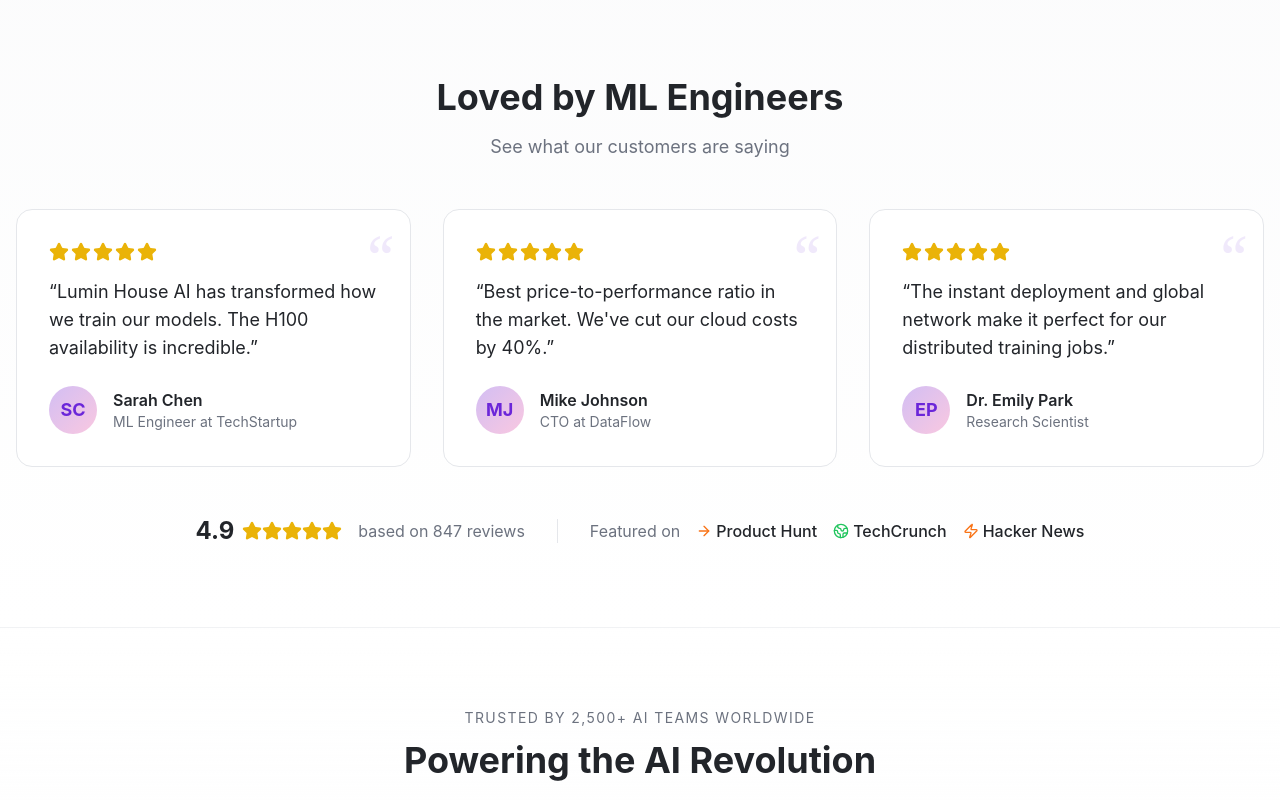
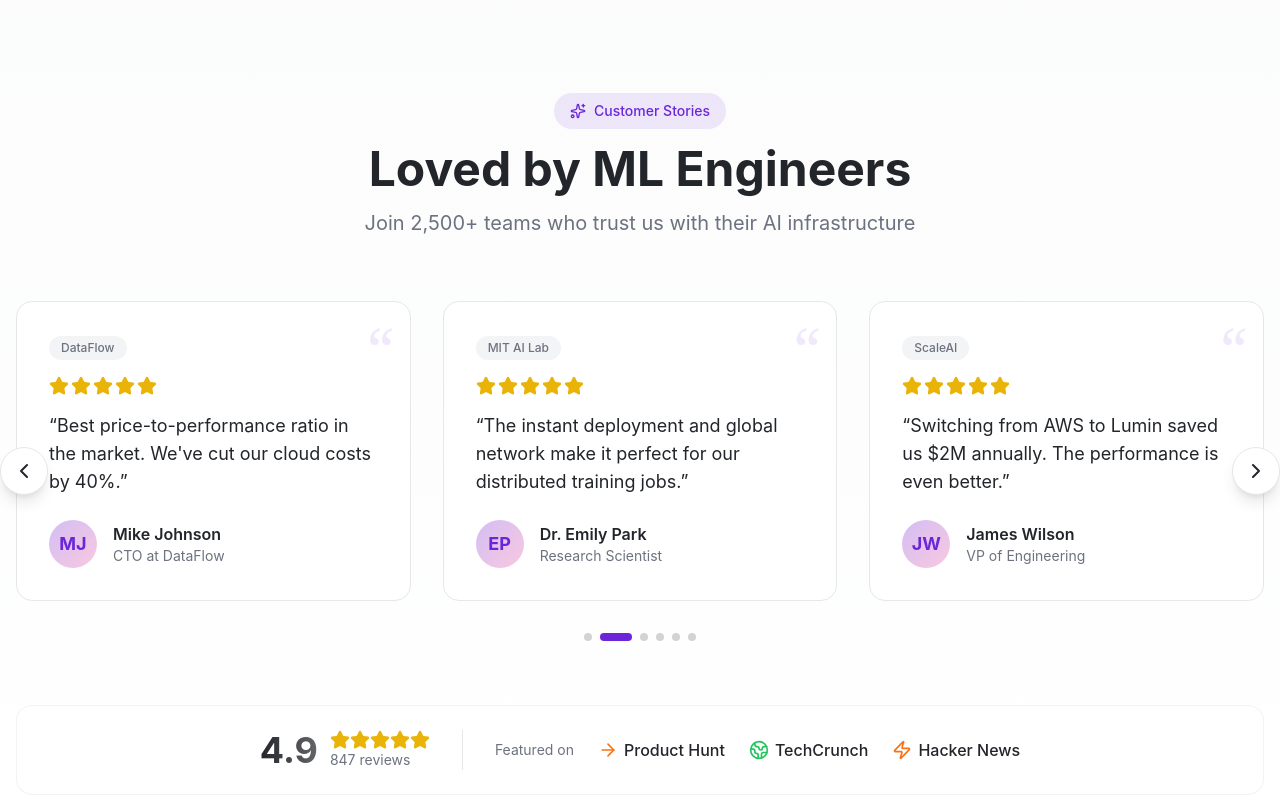
Before and after one commit to CaucasianWithoutCauc/lumin-house-ai, a Next.js app: page / in a window 1280 px wide. Shown: the part 3760-4560 px from the top of the page. Built offline with nearby package versions, Linux system fonts and the light colour scheme.

Commit message:
Add Revolut-style testimonial carousel with auto-scroll and more testimonials
Co-authored-by: CaucasianWithoutCauc <246939677+CaucasianWithoutCauc@users.noreply.github.com>

```diff
--- a/app/page.tsx
+++ b/app/page.tsx
@@ -1,13 +1,13 @@
 "use client";
 
 import { Navbar } from "@/components/Navbar";
-import { useState } from "react";
+import { useState, useEffect, useCallback } from "react";
 import Image from "next/image";
 import {
   CheckCircle2, Zap, Globe2, ShieldCheck, Server, ArrowRight,
   Cpu, HardDrive, Gauge, Cloud, Database, Monitor,
   ChevronRight, Star, Users, Clock, MapPin, AlertTriangle,
-  Wallet, Building2, Award, Timer, Play
+  Wallet, Building2, Award, Timer, Play, ChevronLeft, Sparkles
 } from "lucide-react";
 import { motion, AnimatePresence } from "framer-motion";
 
@@ -319,25 +319,68 @@ const stats = [
   { value: "24/7", label: "Support", icon: Clock },
 ];
 
-// Testimonials
+// Testimonials - Extended for carousel
 const testimonials = [
   {
     quote: "Lumin House AI has transformed how we train our models. The H100 availability is incredible.",
     author: "Sarah Chen",
     role: "ML Engineer at TechStartup",
     avatar: "SC",
+    company: "TechStartup",
   },
   {
     quote: "Best price-to-performance ratio in the market. We've cut our cloud costs by 40%.",
     author: "Mike Johnson",
     role: "CTO at DataFlow",
     avatar: "MJ",
+    company: "DataFlow",
   },
   {
     quote: "The instant deployment and global network make it perfect for our distributed training jobs.",
     author: "Dr. Emily Park",
     role: "Research Scientist",
     avatar: "EP",
+    company: "MIT AI Lab",
+  },
+  {
+    quote: "Switching from AWS to Lumin saved us $2M annually. The performance is even better.",
+    author: "James Wilson",
+    role: "VP of Engineering",
+    avatar: "JW",
+    company: "ScaleAI",
+  },
+  {
+    quote: "The B200 SuperPods helped us train our 70B model 3x faster than expected.",
+    author: "Dr. Lisa Zhang",
+    role: "Chief Scientist",
+    avatar: "LZ",
+    company: "Anthropic",
+  },
+  {
+    quote: "24/7 support and 99.99% uptime. Exactly what enterprise AI needs.",
+    author: "Robert Kim",
+    role: "Director of MLOps",
+    avatar: "RK",
+    company: "Uber AI",
+  },
+];
+
+// Hero slides for carousel
+const heroSlides = [
+  {
+    title: "Deploy GPU Clusters in 60 Seconds",
+    subtitle: "No more waiting weeks for cloud quotas",
+    gradient: "from-purple-500 to-pink-500",
+  },
+  {
+    title: "Save 40% vs AWS & GCP",
+    subtitle: "Enterprise performance at startup prices",
+    gradient: "from-blue-500 to-cyan-500",
+  },
+  {
+    title: "99.99% Uptime Guaranteed",
+    subtitle: "Enterprise SLA backed by $10K credit",
+    gradient: "from-green-500 to-emerald-500",
   },
 ];
 
@@ -781,6 +824,193 @@ const PricingCalculator = () => {
             </button>
           </div>
         </div>
+      </div>
+    </section>
+  );
+};
+
+// Testimonials Carousel Component - Revolut-style with auto-scroll
+const TestimonialsCarousel = () => {
+  const [currentIndex, setCurrentIndex] = useState(0);
+  const [isAutoPlaying, setIsAutoPlaying] = useState(true);
+
+  const nextSlide = useCallback(() => {
+    setCurrentIndex((prev) => (prev + 1) % testimonials.length);
+  }, []);
+
+  const prevSlide = useCallback(() => {
+    setCurrentIndex((prev) => (prev - 1 + testimonials.length) % testimonials.length);
+  }, []);
+
+  // Auto-advance carousel
+  useEffect(() => {
+    if (!isAutoPlaying) return;
+    const interval = setInterval(nextSlide, 5000);
+    return () => clearInterval(interval);
+  }, [isAutoPlaying, nextSlide]);
+
+  // Get visible testimonials (3 at a time on desktop)
+  const getVisibleTestimonials = () => {
+    const visible = [];
+    for (let i = 0; i < 3; i++) {
+      const index = (currentIndex + i) % testimonials.length;
+      visible.push({ ...testimonials[index], originalIndex: index });
+    }
+    return visible;
+  };
+
+  return (
+    <section className="py-16 sm:py-24 bg-gradient-to-b from-muted/30 to-background overflow-hidden">
+      <div className="container mx-auto px-4">
+        <div className="text-center mb-12 sm:mb-16">
+          <motion.div
+            initial={{ opacity: 0, scale: 0.9 }}
+            animate={{ opacity: 1, scale: 1 }}
+            className="inline-flex items-center gap-2 px-4 py-2 rounded-full bg-primary/10 text-primary text-sm font-medium mb-4"
+          >
+            <Sparkles className="h-4 w-4" />
+            Customer Stories
+          </motion.div>
+          <motion.h2
+            initial={{ opacity: 0, y: 20 }}
+            animate={{ opacity: 1, y: 0 }}
+            className="text-3xl sm:text-4xl md:text-5xl font-bold mb-4"
+          >
+            Loved by ML Engineers
+          </motion.h2>
+          <motion.p
+            initial={{ opacity: 0 }}
+            animate={{ opacity: 1 }}
+            transition={{ delay: 0.1 }}
+            className="text-lg sm:text-xl text-muted-foreground max-w-2xl mx-auto"
+          >
+            Join 2,500+ teams who trust us with their AI infrastructure
+          </motion.p>
+        </div>
+
+        {/* Carousel Container */}
+        <div
+          className="relative"
+          onMouseEnter={() => setIsAutoPlaying(false)}
+          onMouseLeave={() => setIsAutoPlaying(true)}
+        >
+          {/* Navigation Buttons */}
+          <button
+            onClick={prevSlide}
+            className="absolute left-0 top-1/2 -translate-y-1/2 -translate-x-4 z-10 h-12 w-12 rounded-full bg-card border border-border shadow-lg flex items-center justify-center hover:bg-accent transition-colors hidden md:flex"
+            aria-label="Previous testimonial"
+          >
+            <ChevronLeft className="h-6 w-6" />
+          </button>
+          <button
+            onClick={nextSlide}
+            className="absolute right-0 top-1/2 -translate-y-1/2 translate-x-4 z-10 h-12 w-12 rounded-full bg-card border border-border shadow-lg flex items-center justify-center hover:bg-accent transition-colors hidden md:flex"
+            aria-label="Next testimonial"
+          >
+            <ChevronRight className="h-6 w-6" />
+          </button>
+
+          {/* Testimonials Grid */}
+          <div className="grid grid-cols-1 md:grid-cols-3 gap-6 lg:gap-8">
+            <AnimatePresence mode="wait">
+              {getVisibleTestimonials().map((testimonial, index) => (
+                <motion.div
+                  key={`${testimonial.originalIndex}-${currentIndex}`}
+                  initial={{ opacity: 0, x: 50 }}
+                  animate={{ opacity: 1, x: 0 }}
+                  exit={{ opacity: 0, x: -50 }}
+                  transition={{ duration: 0.4, delay: index * 0.1 }}
+                  className="relative p-6 sm:p-8 rounded-2xl border border-border bg-card hover:border-primary/30 hover:shadow-xl transition-all group"
+                >
+                  {/* Quote mark */}
+                  <div className="absolute top-4 right-4 text-6xl text-primary/10 font-serif leading-none">&ldquo;</div>
+
+                  {/* Company badge */}
+                  <div className="inline-flex items-center px-3 py-1 rounded-full bg-muted text-xs font-medium text-muted-foreground mb-4">
+                    {testimonial.company}
+                  </div>
+
+                  {/* Stars */}
+                  <div className="flex items-center gap-0.5 mb-4">
+                    {[...Array(5)].map((_, i) => (
+                      <Star key={i} className="h-5 w-5 text-yellow-500 fill-yellow-500" />
+                    ))}
+                  </div>
+
+                  {/* Quote */}
+                  <p className="text-base sm:text-lg text-foreground mb-6 leading-relaxed relative z-10 line-clamp-4">
+                    &ldquo;{testimonial.quote}&rdquo;
+                  </p>
+
+                  {/* Author */}
+                  <div className="flex items-center mt-auto">
+                    <div className="h-12 w-12 rounded-full bg-gradient-to-br from-primary/30 to-pink-500/30 flex items-center justify-center text-primary font-bold text-lg mr-4 ring-2 ring-background group-hover:ring-primary/20 transition-all">
+                      {testimonial.avatar}
+                    </div>
+                    <div>
+                      <div className="font-semibold">{testimonial.author}</div>
+                      <div className="text-sm text-muted-foreground">{testimonial.role}</div>
+                    </div>
+                  </div>
+                </motion.div>
+              ))}
+            </AnimatePresence>
+          </div>
+
+          {/* Carousel Dots */}
+          <div className="flex justify-center gap-2 mt-8">
+            {testimonials.map((_, index) => (
+              <button
+                key={index}
+                onClick={() => setCurrentIndex(index)}
+                className={`h-2 rounded-full transition-all duration-300 ${
+                  index === currentIndex
+                    ? "w-8 bg-primary"
+                    : "w-2 bg-muted-foreground/30 hover:bg-muted-foreground/50"
+                }`}
+                aria-label={`Go to testimonial ${index + 1}`}
+              />
+            ))}
+          </div>
+        </div>
+
+        {/* Trustpilot-style rating banner */}
+        <motion.div
+          initial={{ opacity: 0, y: 20 }}
+          animate={{ opacity: 1, y: 0 }}
+          transition={{ delay: 0.5 }}
+          className="mt-12 sm:mt-16 flex flex-wrap items-center justify-center gap-6 sm:gap-8 p-6 rounded-2xl bg-card/50 border border-border/50"
+        >
+          <div className="flex items-center gap-3">
+            <div className="text-3xl sm:text-4xl font-bold bg-gradient-to-r from-foreground to-foreground/70 bg-clip-text text-transparent">4.9</div>
+            <div className="flex flex-col">
+              <div className="flex">
+                {[...Array(5)].map((_, i) => (
+                  <Star key={i} className="h-4 w-4 sm:h-5 sm:w-5 text-yellow-500 fill-yellow-500" />
+                ))}
+              </div>
+              <span className="text-xs sm:text-sm text-muted-foreground">847 reviews</span>
+            </div>
+          </div>
+          <div className="hidden sm:block h-10 w-px bg-border" />
+          <div className="flex flex-wrap items-center gap-4 sm:gap-6">
+            <span className="text-sm text-muted-foreground">Featured on</span>
+            <div className="flex items-center gap-4 sm:gap-6">
+              <span className="flex items-center gap-1.5 text-foreground font-medium text-sm sm:text-base hover:text-primary transition-colors cursor-pointer">
+                <ArrowRight className="h-4 w-4 sm:h-5 sm:w-5 text-orange-500" />
+                Product Hunt
+              </span>
+              <span className="flex items-center gap-1.5 text-foreground font-medium text-sm sm:text-base hover:text-primary transition-colors cursor-pointer">
+                <Globe2 className="h-4 w-4 sm:h-5 sm:w-5 text-green-500" />
+                TechCrunch
+              </span>
+              <span className="flex items-center gap-1.5 text-foreground font-medium text-sm sm:text-base hover:text-primary transition-colors cursor-pointer">
+                <Zap className="h-4 w-4 sm:h-5 sm:w-5 text-orange-500" />
+                Hacker News
+              </span>
+            </div>
+          </div>
+        </motion.div>
       </div>
     </section>
   );
@@ -1512,100 +1742,8 @@ export default function Home() {
         </div>
       </section>
 
-      {/* Testimonials Section - Revolut-style with larger quotes and photos */}
-      <section className="py-16 sm:py-20 bg-gradient-to-b from-muted/30 to-background">
-        <div className="container mx-auto px-4">
-          <div className="text-center mb-12">
-            <motion.h2
-              initial={{ opacity: 0, y: 20 }}
-              animate={{ opacity: 1, y: 0 }}
-              className="text-3xl sm:text-4xl font-bold mb-4"
-            >
-              Loved by ML Engineers
-            </motion.h2>
-            <motion.p
-              initial={{ opacity: 0 }}
-              animate={{ opacity: 1 }}
-              transition={{ delay: 0.1 }}
-              className="text-lg text-muted-foreground"
-            >
-              See what our customers are saying
-            </motion.p>
-          </div>
-          <div className="grid grid-cols-1 md:grid-cols-3 gap-6 lg:gap-8">
-            {testimonials.map((testimonial, index) => (
-              <motion.div
-                key={index}
-                initial={{ opacity: 0, y: 30 }}
-                animate={{ opacity: 1, y: 0 }}
-                transition={{ duration: 0.5, delay: index * 0.15 }}
-                whileHover={{ y: -4 }}
-                className="relative p-6 sm:p-8 rounded-2xl border border-border bg-card hover:border-primary/30 hover:shadow-lg transition-all"
-              >
-                {/* Quote mark */}
-                <div className="absolute top-4 right-4 text-6xl text-primary/10 font-serif leading-none">&ldquo;</div>
-
-                {/* Stars */}
-                <div className="flex items-center gap-0.5 mb-4">
-                  {[...Array(5)].map((_, i) => (
-                    <Star key={i} className="h-5 w-5 text-yellow-500 fill-yellow-500" />
-                  ))}
-                </div>
-
-                {/* Quote */}
-                <p className="text-base sm:text-lg text-foreground mb-6 leading-relaxed relative z-10">&ldquo;{testimonial.quote}&rdquo;</p>
-
-                {/* Author */}
-                <div className="flex items-center">
-                  <div className="h-12 w-12 rounded-full bg-gradient-to-br from-primary/30 to-pink-500/30 flex items-center justify-center text-primary font-bold text-lg mr-4 ring-2 ring-background">
-                    {testimonial.avatar}
-                  </div>
-                  <div>
-                    <div className="font-semibold">{testimonial.author}</div>
-                    <div className="text-sm text-muted-foreground">{testimonial.role}</div>
-                  </div>
-                </div>
-              </motion.div>
-            ))}
-          </div>
-
-          {/* Trustpilot-style rating banner */}
-          <motion.div
-            initial={{ opacity: 0, y: 20 }}
-            animate={{ opacity: 1, y: 0 }}
-            transition={{ delay: 0.5 }}
-            className="mt-12 flex flex-wrap items-center justify-center gap-8 text-center"
-          >
-            <div className="flex items-center gap-2">
-              <span className="text-2xl font-bold">4.9</span>
-              <div className="flex">
-                {[...Array(5)].map((_, i) => (
-                  <Star key={i} className="h-5 w-5 text-yellow-500 fill-yellow-500" />
-                ))}
-              </div>
-              <span className="text-muted-foreground ml-2">based on 847 reviews</span>
-            </div>
-            <div className="hidden sm:block h-6 w-px bg-border" />
-            <div className="flex items-center gap-4">
-              <span className="text-muted-foreground">Featured on</span>
-              <div className="flex items-center gap-4 text-foreground font-medium">
-                <span className="flex items-center gap-1">
-                  <ArrowRight className="h-4 w-4 text-orange-500" />
-                  Product Hunt
-                </span>
-                <span className="flex items-center gap-1">
-                  <Globe2 className="h-4 w-4 text-green-500" />
-                  TechCrunch
-                </span>
-                <span className="flex items-center gap-1">
-                  <Zap className="h-4 w-4 text-orange-500" />
-                  Hacker News
-                </span>
-              </div>
-            </div>
-          </motion.div>
-        </div>
-      </section>
+      {/* Testimonials Section - Revolut-style carousel with auto-scroll */}
+      <TestimonialsCarousel />
 
       {/* Customer Logos Section - Revolut-style with animated marquee */}
       <section className="py-16 sm:py-20 border-t border-border/50 overflow-hidden bg-gradient-to-b from-background to-muted/20">
```
